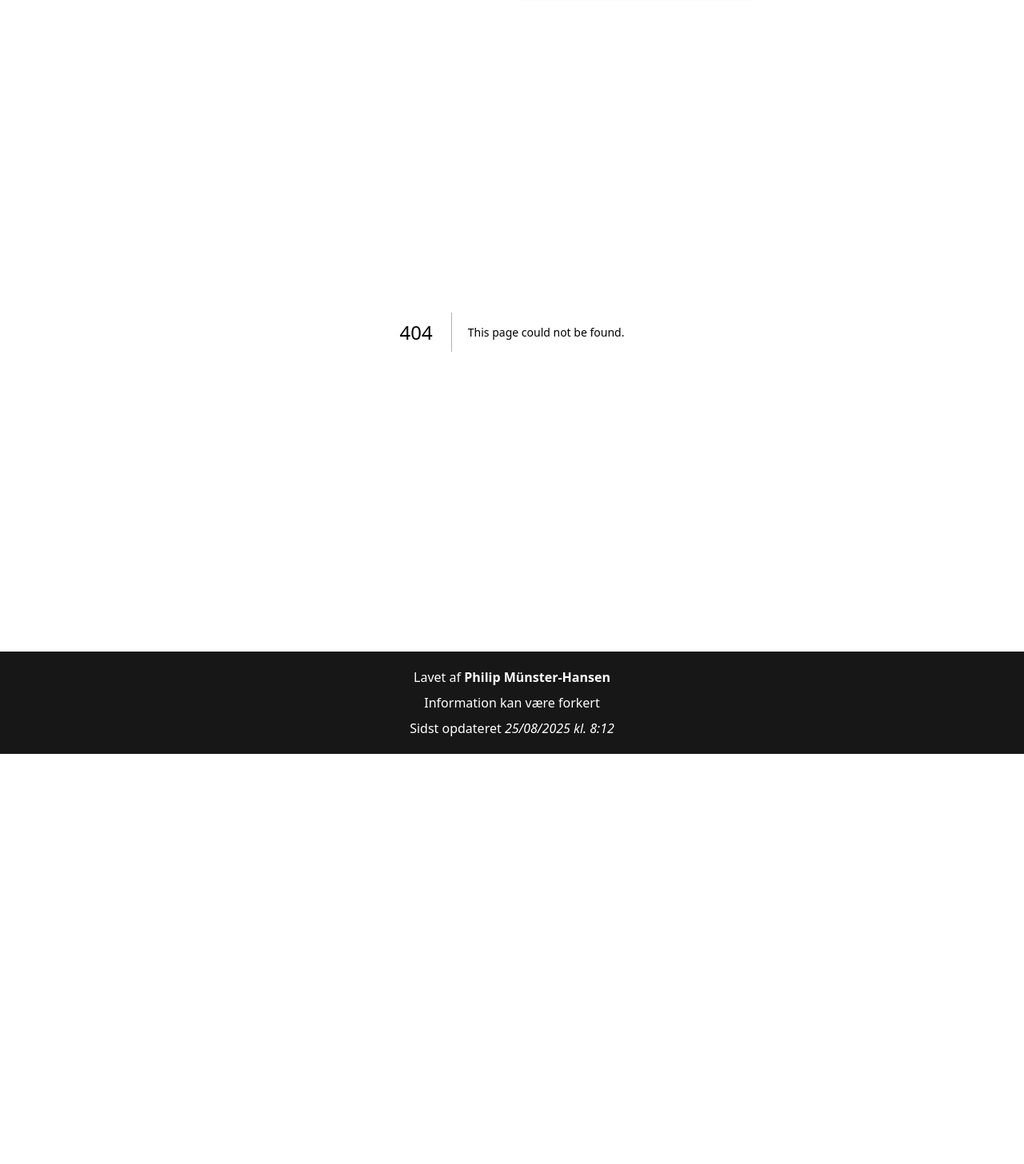
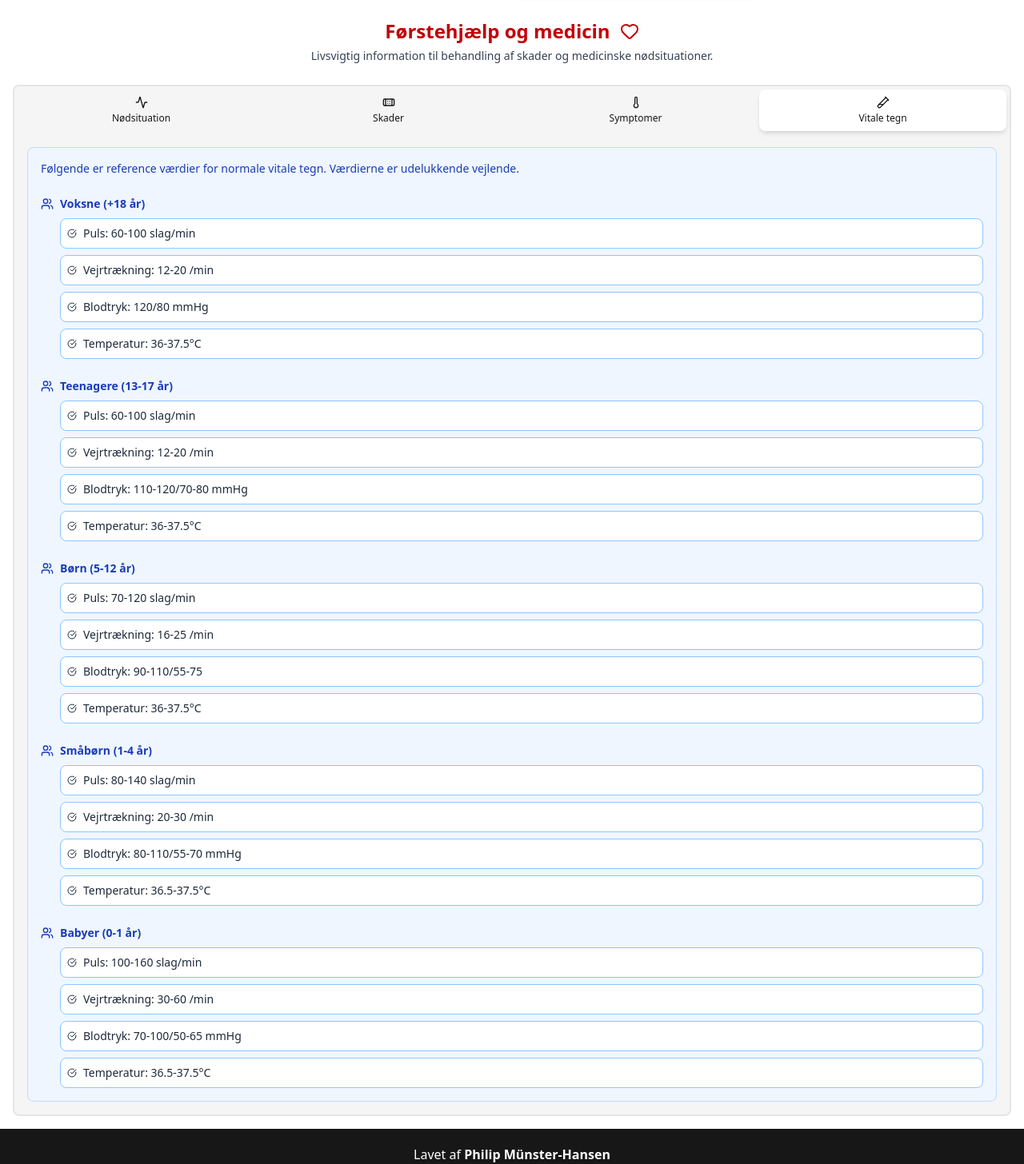
Before and after one commit to philipmunster/sikker-danmark, a Next.js app: page /medicin/vital-signs in a window 1280 px wide. Before the commit this address had no page. Shown: the part 275-1731 px from the top of the page at 80% size. Before the commit the page ends 1218 px from the top, so only its background shows below. Built offline with nearby package versions, Linux system fonts and the light colour scheme.

Commit message:
finish vital signs

```diff
--- a/src/app/medicin/Navigation.tsx
+++ b/src/app/medicin/Navigation.tsx
@@ -1,7 +1,7 @@
 "use client"
 
 import NavItem from '@/app/components/NavItem'
-import { Heart, Activity, Bandage, Thermometer } from 'lucide-react'
+import { Heart, Activity, Bandage, Thermometer, TestTubeDiagonal } from 'lucide-react'
 import { usePathname } from 'next/navigation'
 
 export default function Navigation() {
@@ -23,6 +23,9 @@ export default function Navigation() {
                 <NavItem href='/medicin/symptoms' isActive={pathname === '/medicin/symptoms'} Icon={Thermometer} simpleVariant={true}>
                     Symptomer
                 </NavItem>
+                <NavItem href='/medicin/vital-signs' isActive={pathname === '/medicin/vital-signs'} Icon={TestTubeDiagonal} simpleVariant={true}>
+                    Vitale tegn
+                </NavItem>
             </ul>
         </nav>
     )
--- /dev/null
+++ b/src/app/medicin/vital-signs/page.tsx
@@ -0,0 +1,125 @@
+import { Users, CircleCheckBig } from "lucide-react"
+
+export default function VitalSignsPage() {
+    return (
+        <section className="mx-4 mb-4 bg-neutral-100 border-x-2 border-b-2 border-neutral-200 p-4 rounded-b-lg">
+            <div className="bg-blue-50 border border-blue-200 rounded-lg p-4 flex flex-col gap-6">
+                <p className="text-sm text-blue-800">Følgende er reference værdier for normale vitale tegn. Værdierne er udelukkende vejlende.</p>
+                <div className="flex flex-col gap-2 text-sm">
+                    <div className="flex gap-2 items-center">
+                        <Users className="h-4 w-4 text-blue-800"/>
+                        <p className="font-semibold text-blue-800">Voksne (+18 år)</p>
+                    </div>
+                    <div className="flex gap-2 items-center ml-6 bg-white p-2 rounded-lg border border-blue-300">
+                        <CircleCheckBig className="h-3 w-3 text-gray-800"/>
+                        <p className="text-gray-800">Puls: 60-100 slag/min</p>
+                    </div>
+                    <div className="flex gap-2 items-center ml-6 bg-white p-2 rounded-lg border border-blue-300">
+                        <CircleCheckBig className="h-3 w-3 text-gray-800"/>
+                        <p className="text-gray-800">Vejrtrækning: 12-20 /min</p>
+                    </div>
+                    <div className="flex gap-2 items-center ml-6 bg-white p-2 rounded-lg border border-blue-300">
+                        <CircleCheckBig className="h-3 w-3 text-gray-800"/>
+                        <p className="text-gray-800">Blodtryk: 120/80 mmHg</p>
+                    </div>
+                    <div className="flex gap-2 items-center ml-6 bg-white p-2 rounded-lg border border-blue-300">
+                        <CircleCheckBig className="h-3 w-3 text-gray-800"/>
+                        <p className="text-gray-800">Temperatur: 36-37.5°C</p>
+                    </div>
+                </div>
+
+                <div className="flex flex-col gap-2 text-sm">
+                    <div className="flex gap-2 items-center">
+                        <Users className="h-4 w-4 text-blue-800"/>
+                        <p className="font-semibold text-blue-800">Teenagere (13-17 år)</p>
+                    </div>
+                    <div className="flex gap-2 items-center ml-6 bg-white p-2 rounded-lg border border-blue-300">
+                        <CircleCheckBig className="h-3 w-3 text-gray-800"/>
+                        <p className="text-gray-800">Puls: 60-100 slag/min</p>
+                    </div>
+                    <div className="flex gap-2 items-center ml-6 bg-white p-2 rounded-lg border border-blue-300">
+                        <CircleCheckBig className="h-3 w-3 text-gray-800"/>
+                        <p className="text-gray-800">Vejrtrækning: 12-20 /min</p>
+                    </div>
+                    <div className="flex gap-2 items-center ml-6 bg-white p-2 rounded-lg border border-blue-300">
+                        <CircleCheckBig className="h-3 w-3 text-gray-800"/>
+                        <p className="text-gray-800">Blodtryk: 110-120/70-80 mmHg</p>
+                    </div>
+                    <div className="flex gap-2 items-center ml-6 bg-white p-2 rounded-lg border border-blue-300">
+                        <CircleCheckBig className="h-3 w-3 text-gray-800"/>
+                        <p className="text-gray-800">Temperatur: 36-37.5°C</p>
+                    </div>
+                </div>
+
+                <div className="flex flex-col gap-2 text-sm">
+                    <div className="flex gap-2 items-center">
+                        <Users className="h-4 w-4 text-blue-800"/>
+                        <p className="font-semibold text-blue-800">Børn (5-12 år)</p>
+                    </div>
+                    <div className="flex gap-2 items-center ml-6 bg-white p-2 rounded-lg border border-blue-300">
+                        <CircleCheckBig className="h-3 w-3 text-gray-800"/>
+                        <p className="text-gray-800">Puls: 70-120 slag/min</p>
+                    </div>
+                    <div className="flex gap-2 items-center ml-6 bg-white p-2 rounded-lg border border-blue-300">
+                        <CircleCheckBig className="h-3 w-3 text-gray-800"/>
+                        <p className="text-gray-800">Vejrtrækning: 16-25 /min</p>
+                    </div>
+                    <div className="flex gap-2 items-center ml-6 bg-white p-2 rounded-lg border border-blue-300">
+                        <CircleCheckBig className="h-3 w-3 text-gray-800"/>
+                        <p className="text-gray-800">Blodtryk: 90-110/55-75</p>
+                    </div>
+                    <div className="flex gap-2 items-center ml-6 bg-white p-2 rounded-lg border border-blue-300">
+                        <CircleCheckBig className="h-3 w-3 text-gray-800"/>
+                        <p className="text-gray-800">Temperatur: 36-37.5°C</p>
+                    </div>
+                </div>
+
+                <div className="flex flex-col gap-2 text-sm">
+                    <div className="flex gap-2 items-center">
+                        <Users className="h-4 w-4 text-blue-800"/>
+                        <p className="font-semibold text-blue-800">Småbørn (1-4 år)</p>
+                    </div>
+                    <div className="flex gap-2 items-center ml-6 bg-white p-2 rounded-lg border border-blue-300">
+                        <CircleCheckBig className="h-3 w-3 text-gray-800"/>
+                        <p className="text-gray-800">Puls: 80-140 slag/min</p>
+                    </div>
+                    <div className="flex gap-2 items-center ml-6 bg-white p-2 rounded-lg border border-blue-300">
+                        <CircleCheckBig className="h-3 w-3 text-gray-800"/>
+                        <p className="text-gray-800">Vejrtrækning: 20-30 /min</p>
+                    </div>
+                    <div className="flex gap-2 items-center ml-6 bg-white p-2 rounded-lg border border-blue-300">
+                        <CircleCheckBig className="h-3 w-3 text-gray-800"/>
+                        <p className="text-gray-800">Blodtryk: 80-110/55-70 mmHg</p>
+                    </div>
+                    <div className="flex gap-2 items-center ml-6 bg-white p-2 rounded-lg border border-blue-300">
+                        <CircleCheckBig className="h-3 w-3 text-gray-800"/>
+                        <p className="text-gray-800">Temperatur: 36.5-37.5°C</p>
+                    </div>
+                </div>
+
+                <div className="flex flex-col gap-2 text-sm">
+                    <div className="flex gap-2 items-center">
+                        <Users className="h-4 w-4 text-blue-800"/>
+                        <p className="font-semibold text-blue-800">Babyer (0-1 år)</p>
+                    </div>
+                    <div className="flex gap-2 items-center ml-6 bg-white p-2 rounded-lg border border-blue-300">
+                        <CircleCheckBig className="h-3 w-3 text-gray-800"/>
+                        <p className="text-gray-800">Puls: 100-160 slag/min</p>
+                    </div>
+                    <div className="flex gap-2 items-center ml-6 bg-white p-2 rounded-lg border border-blue-300">
+                        <CircleCheckBig className="h-3 w-3 text-gray-800"/>
+                        <p className="text-gray-800">Vejrtrækning: 30-60 /min</p>
+                    </div>
+                    <div className="flex gap-2 items-center ml-6 bg-white p-2 rounded-lg border border-blue-300">
+                        <CircleCheckBig className="h-3 w-3 text-gray-800"/>
+                        <p className="text-gray-800">Blodtryk: 70-100/50-65 mmHg</p>
+                    </div>
+                    <div className="flex gap-2 items-center ml-6 bg-white p-2 rounded-lg border border-blue-300">
+                        <CircleCheckBig className="h-3 w-3 text-gray-800"/>
+                        <p className="text-gray-800">Temperatur: 36.5-37.5°C</p>
+                    </div>
+                </div>
+            </div>
+        </section>
+    )
+}
```
